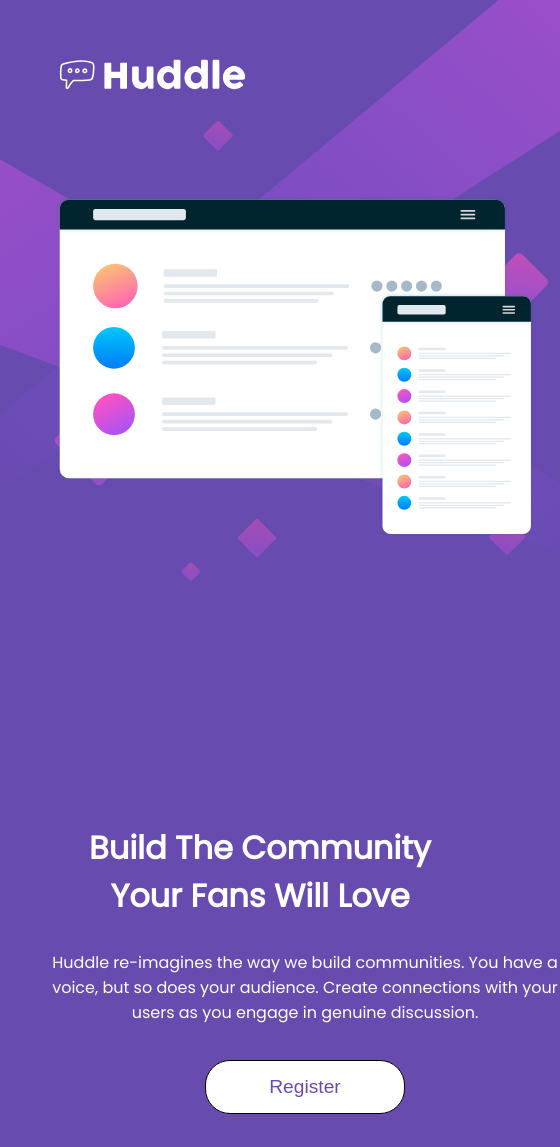
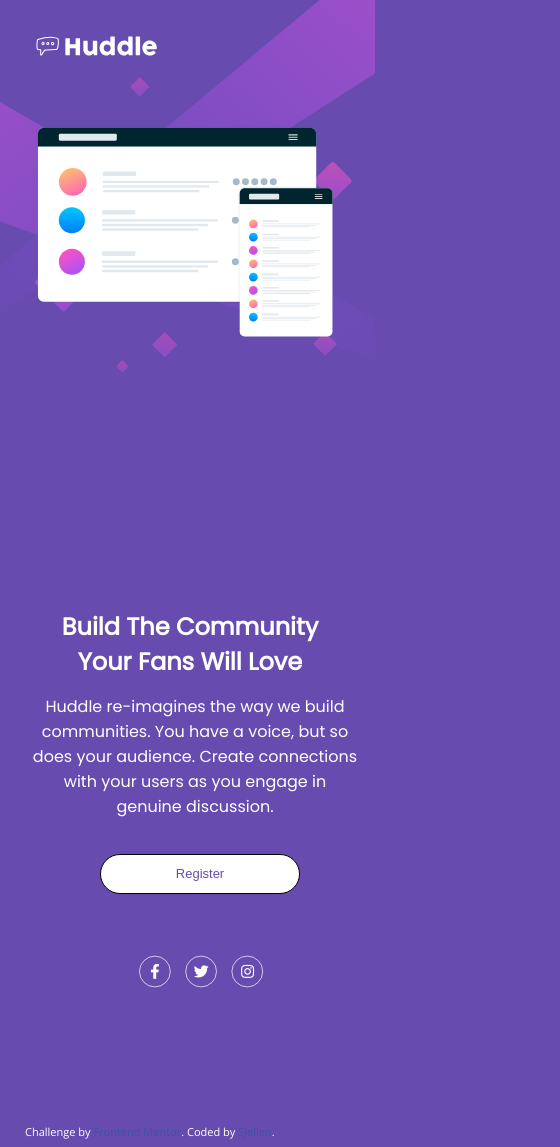
Before and after one commit to SJellen/huddle, a plain HTML site: page index.html in a window 390 px wide. Shown: the top 1147 px of the page, 560 px wide, since content can reach past the window. Drawn offline with nearby package versions, Linux system fonts and the light colour scheme.

Commit message:
mobile style done

```diff
--- a/style.css
+++ b/style.css
@@ -103,19 +103,13 @@ button {
     body {
         width: 375px;
         background-image: url("./images/bg-mobile.svg");
-        background-size: 585px;
+        background-size: 375px;
         background-repeat: no-repeat;
-
-
-
-
-
     }
 
     #logo {
-        width: 200px;
-        margin: 50px;
-
+        width: 130px;
+        margin: 30px;
     }
 
 
@@ -123,41 +117,53 @@ button {
    text-align: center;
    position: absolute;
    bottom: 0;
-   margin-bottom: -270px;
-   margin-left: 50px;
-
+   margin-bottom: -50px;
+   margin-left: 40px;
   }
 
   #message h1 {
-     text-align: center;
-
+     width: 300px;
+     margin-right: -5px;
+     margin-bottom: -15px;
+     font-size: x-large;
   }
 
   #message p {
-
-
+    width: 330px;
+    margin-left: -10px;
   }
 
 
 
-#mock {
-    margin-left: 55px;
-    width: 480px;
-    margin-top: 195px;
-
+  #mock {
+    margin-left: 35px;
+    width: 300px;
+    margin-top: 125px;
  }
 
  .attribution {
      position: absolute;
      bottom: 0;
-     margin-bottom: -600px;
+
+     padding: 5px;
+     margin-bottom: -300px;
  }
 
 #social {
+   transform: scale(.7);
    position: absolute;
    bottom: 0;
-   margin-bottom: -500px;
-}
+   margin-bottom: -150px;
+   margin-left: 110px;
+   left: 0;
 
+ }
+
+ button {
+     height: 40px;
+     line-height: .5;
+     font-size: small;
+     border: .5 solid black;
+ }
 
 }
```
